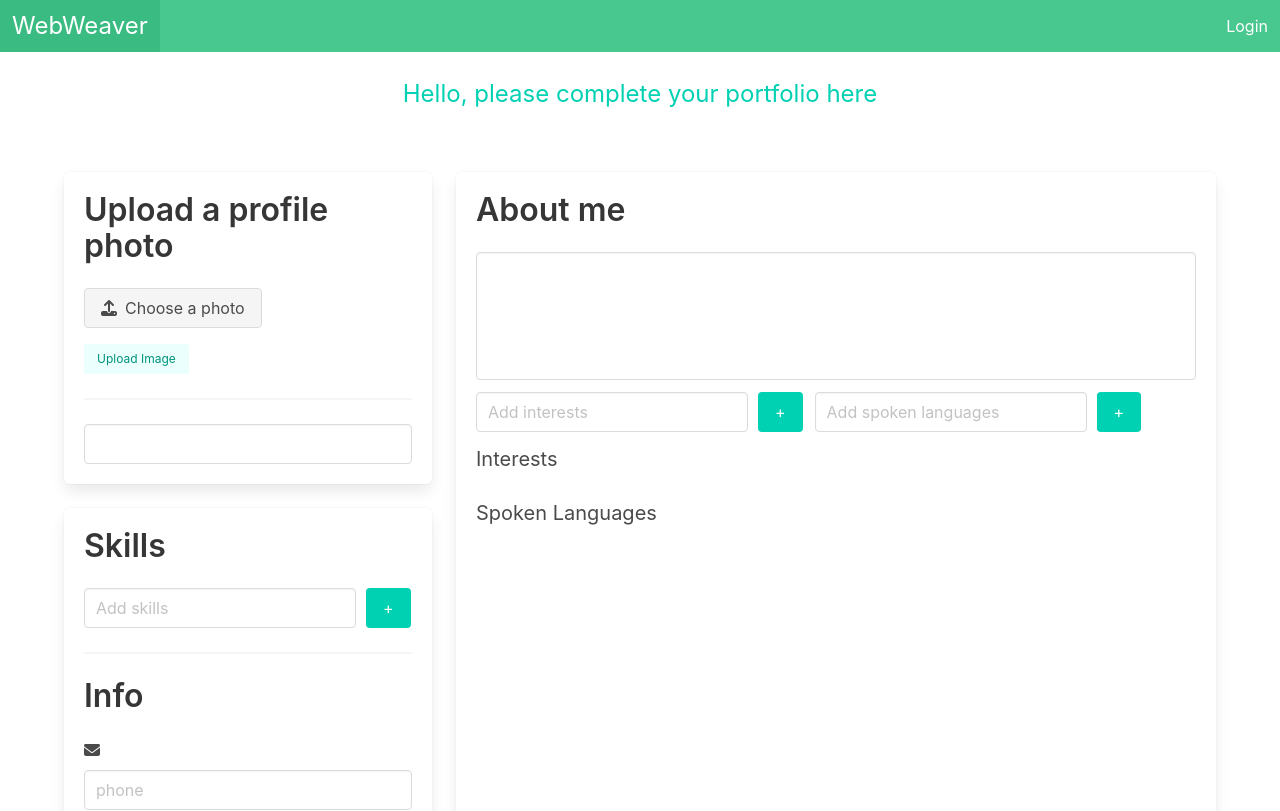
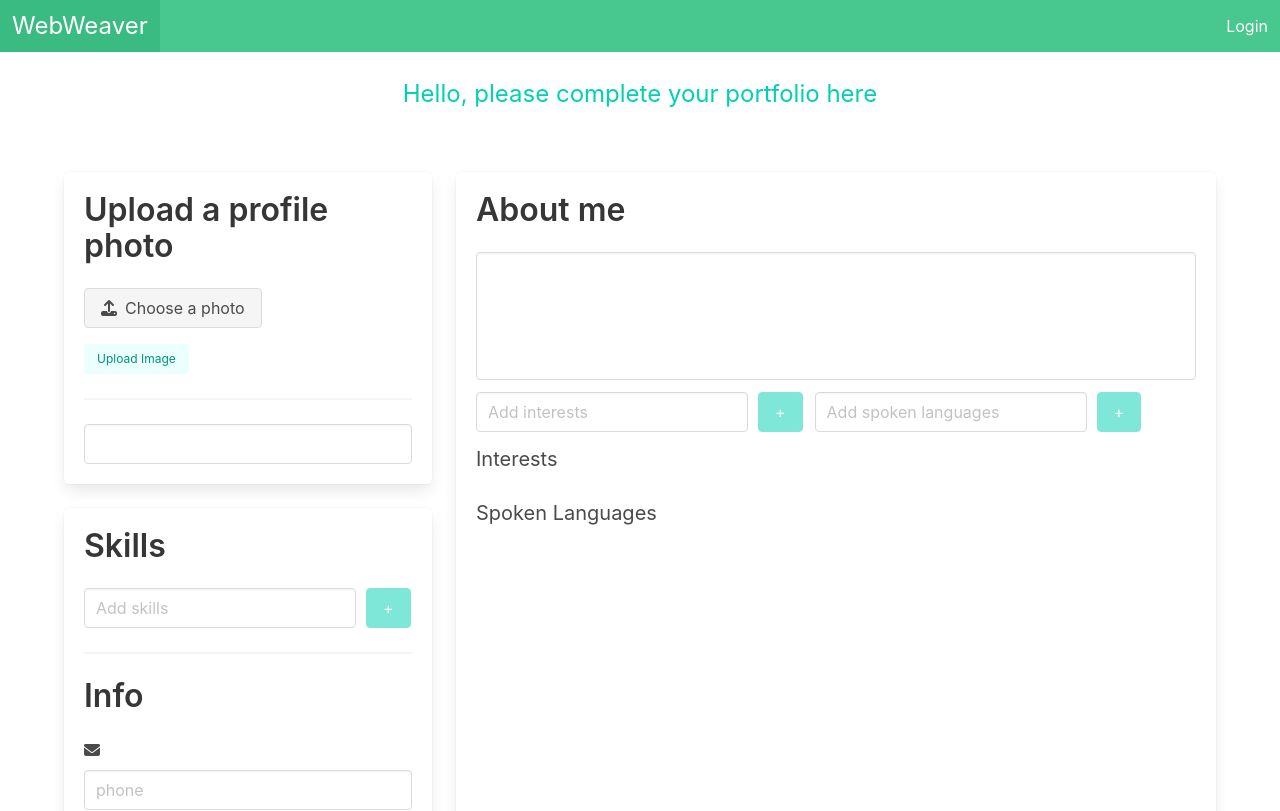
Before and after one commit to josephsegbefia/webweaver-client, a React (Vite) app: page /portfolios/1 in a window 1280 px wide. Shown: the top 811 px of the page. Built offline with nearby package versions, Linux system fonts and the light colour scheme.

Commit message:
Disable interest, language and skills add buttons if empty field

```diff
--- a/src/components/portfolio/UserPortfolio.jsx
+++ b/src/components/portfolio/UserPortfolio.jsx
@@ -26,13 +26,21 @@ const UserPortfolio = () => {
   const [bio, setBio] = useState('');
   const [location, setLocation] = useState('');
   const [owner, setOwner] = useState(null);
-  const [saving, setSaving] = useState(false);
+  // const [langFieldActive, setLangFieldActive] = useState(false);
   const [committed, setCommitted] = useState(false);
   const [lastName, setLastName] = useState('');
   const [firstName, setFirstName] = useState('')
+
   const { user, isLoggedIn } = useContext(AuthContext);
 
 
+
+  const fieldCheck = (field) => {
+    if(field === ''){
+      return true;
+    }
+    false;
+  }
 
   // let uniqueIdentifier;
 
@@ -133,7 +141,6 @@ const UserPortfolio = () => {
 
   const handleSubmit = (e) => {
     e.preventDefault();
-    setSaving(true);
 
     const requestBody = {
       user: owner,
@@ -146,9 +153,6 @@ const UserPortfolio = () => {
 
     axios.post(`${API_URL}api/portfolios`, requestBody)
       .then((response) => {
-        if(response.ok){
-          setSaving(false);
-        }
         console.log(response.data)
       })
       .catch((error) => {
@@ -223,7 +227,7 @@ const UserPortfolio = () => {
                   value = {skill}
                   onChange={handleSkillChange}
                 />
-                <button className = 'button is-primary add-button' onClick={addSkill}>+</button>
+                <button className = 'button is-primary add-button' disabled={fieldCheck(skill)} onClick={addSkill}>+</button>
               </div>
               <div>
                 {skills && skills.map((skill, index) => {
@@ -285,7 +289,7 @@ const UserPortfolio = () => {
                   value = {interest}
                   onChange={handleInterestChange}
                 />
-                <button className = 'button is-primary add-button mt-3' onClick={addInterest}>+</button>
+                <button className = 'button is-primary add-button mt-3' disabled={fieldCheck(interest)} onClick={addInterest}>+</button>
 
                 <input
                   type =  "text"
@@ -295,7 +299,7 @@ const UserPortfolio = () => {
                   value = {language}
                   onChange={handleLanguageChange}
                 />
-                <button className = 'button is-primary add-button mt-3' onClick={addLanguage}>+</button>
+                <button className = 'button is-primary add-button mt-3' disabled={fieldCheck(language)} onClick={addLanguage}>+</button>
               </div>
               <p className = "is-size-5">Interests</p>
               <div>
```
